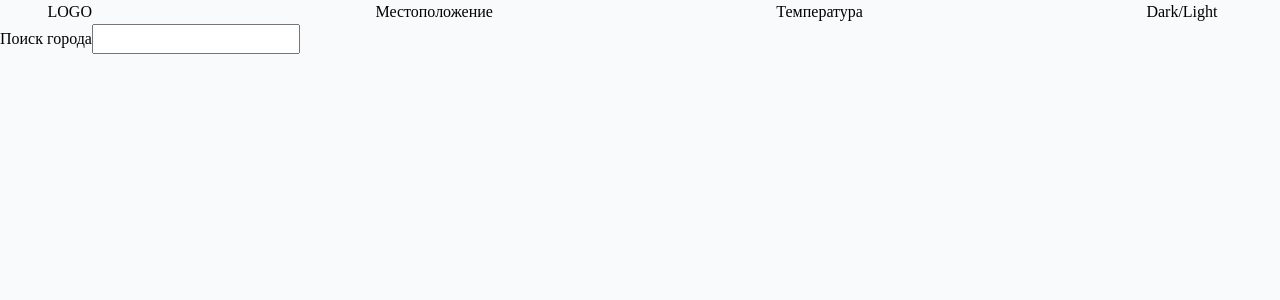
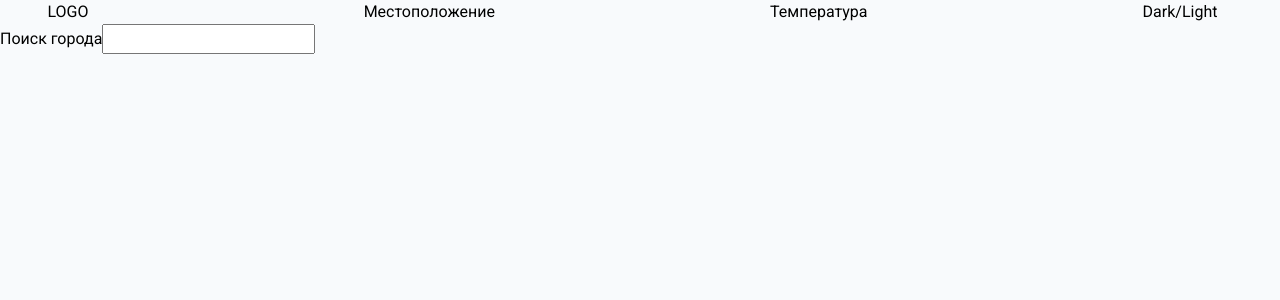
Before and after one commit to AntonMasl/weather, a Vue app: page / in a window 1280 px wide. Shown: the top 300 px of the page. Built offline with nearby package versions, Linux system fonts and the light colour scheme.

Commit message:
шрифты

```diff
--- /dev/null
+++ b/src/assets/styles/fonts.css
@@ -0,0 +1,15 @@
+@font-face {
+    font-family: Roboto;
+    src: url("@a/fonts/roboto-regular.woff2") format("woff2");
+    font-weight: 400;
+    font-style: normal;
+    font-display: swap;
+}
+
+@font-face {
+    font-family: Roboto;
+    src: url("@a/fonts/roboto-bold.woff2") format("woff2");
+    font-weight: 700;
+    font-style: normal;
+    font-display: swap;
+}
--- a/src/assets/styles/index.scss
+++ b/src/assets/styles/index.scss
@@ -1,5 +1,7 @@
 @import "normalize.css";
+@import "fonts.css";
 
 body {
     background-color: #f8fafc;
+    font-family: Roboto, sans-serif;
 }
```
Also changed, not shown: src/assets/fonts/roboto-bold.woff2 (added), src/assets/fonts/roboto-regular.woff2 (added).
